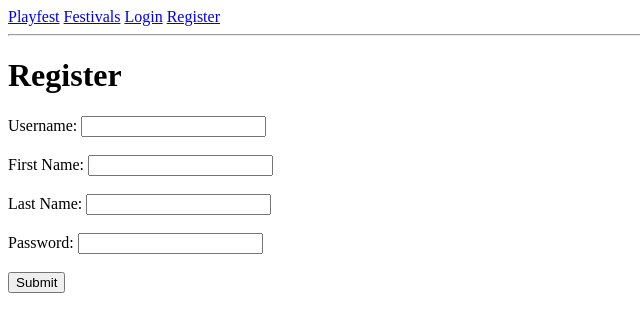
After one commit to catliaw/playlist_project, a Flask app: template templates/register_form.html in a window 1280 px wide. The commit adds this page. Shown: the top 332 px of the page, without its empty margins (0-640 px from the left). Run offline with Flask 2, Linux system fonts and the light colour scheme; the template is opened without the code that fills it, so the values that code supplies are empty; some libraries are stand-ins or nearby versions.

Commit message:
Created register, login, logout view functions and template pages.

```diff
--- a/server.py
+++ b/server.py
@@ -7,6 +7,7 @@ from model import (Festival, FestivalArtist, Stage, Artist, Song, PlaylistSong,
     Playlist, User, connect_to_db, db)
 import datetime
 import spotipy
+import random
 
 app = Flask(__name__)
 # Required to use Flask sessions and the debug toolbar
@@ -68,6 +69,10 @@ def playlist_review():
         print "today", today
 
         if recently_updated is None:
+            #### (john) should move this into a separate function so you don't repeat this below
+            #### design concern: might be beyond the scope of this project, but i would consider it
+            #### good design to separate components that update the database vs ones that retrieve
+            #### information. i.e. have a separate task or process that updates the database
 
             new_top10_json = spotify.artist_top_tracks(spotify_artist_uri)
             new_top10_tracks = new_top10_json['tracks']
@@ -112,6 +117,10 @@ def playlist_review():
         top_songs = Song.query.filter_by(artist_id=artist_db_id).all()
         print "\n\n", artist_info.artist_name, top_songs
 
+        #### (john) a cleaner way to do this might be to do
+        #### random.shuffle(top_songs)
+        #### random_songs = top_songs[0:3]
+
         if len(top_songs) >= 3:
             random_songs = random.sample(top_songs, 3)
             print "\n\nrandom_songs:", random_songs
@@ -143,28 +152,80 @@ def generate_playlist():
 def login_form():
     """Show form for login."""
 
-    pass
+    return render_template("login_form.html")
 
 
 @app.route('/login', methods=['POST'])
 def login_process():
     """Process login form."""
 
-    pass
+    username = request.form.get('username')
+    password = request.form.get('password')
+
+    search_user = db.session.query(User)
+
+    if search_user.filter_by(user_email=username, user_password=password).scalar() is not None:
+
+        login_user_id = db.session.query(User.user_id).filter_by(user_email=username, password=password).scalar()
+
+        session['login_user_id'] = login_user_id
+
+        flash("Logged in.")
+
+        return redirect(url_for('user_info', user_id=login_user_id))
+
+    else:
+
+        flash("Your password doesn't match our database!")
+
+        return redirect('/')
 
 
 @app.route('/register', methods=['GET'])
 def register_form():
-    """Show form for registration."""
+    """Show form for user signup."""
 
-    pass
+    return render_template("register_form.html")
 
 
 @app.route('/register', methods=['POST'])
 def register_process():
-    """Process registration form."""
+    """Processes register_form."""
 
-    pass
+    username = request.form.get('username')
+    first_name = request.form.get('first_name')
+    last_name = request.form.get('last_name')
+    password = request.form.get('password')
+
+    search_user = db.session.query(User)
+
+    if search_user.filter_by(user_email=username).scalar() is None:
+
+        new_user = User(user_email=username, user_fname=first_name, user_lname=last_name, user_password=password)
+
+        db.session.add(new_user)
+
+        db.session.commit()
+
+        login_user_id = db.session.query(User.user_id).filter_by(user_email=username, user_password=password).scalar()
+
+        session['login_user_id'] = login_user_id
+
+        flash("Thank you for signing up! You are logged in.")
+
+    # return redirect(url_for('user_info', user_id=login_user_id))
+    return redirect("/")
+
+
+@app.route('/logout')
+def logout_process():
+    """Processes logging out."""
+
+    del session['login_user_id']
+
+    flash("You have logged out!")
+
+    return redirect('/')
 
 
 @app.route('/account')
@@ -172,7 +233,6 @@ def account_info():
     """Display account information for user."""
 
     pass
-
 
 
 if __name__ == "__main__":
--- a/static/styles.css
+++ b/static/styles.css
@@ -1,7 +1,17 @@
-.lineup {
-    width: 50%;
+section {
+    width: 100%;
+    margin: 0;
+    background-color: yellow;
 }
 
-.playlist_preview {
+.lineup-left {
     width: 50%;
+    float: left;
+    background-color: green;
 }
+
+.playlist-right{
+    width: 50%;
+    text-align:left;
+    background-color: red;
+}
--- a/templates/base.html
+++ b/templates/base.html
@@ -8,14 +8,23 @@
 
   <title>{% block title %}{% endblock %}</title>
 
-  <link rel="stylesheet" type="text/css"
-    href="{{ url_for('static', filename='styles.css') }}"></head>
+  <link rel="stylesheet" type="text/css" href="{{ url_for('static', filename='styles.css') }}">
+</head>
 <body>
   <a href="/">Playfest</a>
   <a href="/festivals">Festivals</a>
-  <a href="/login">Login</a>
+  {% if "login_user_id" in session %}
+    <a href="/logout">Logout</a>
+  {% else %}
+    <a href="/login">Login</a>
+    <a href="/register">Register</a>
+  {% endif %}
 
   <hr>
+
+  {% for flash in get_flashed_messages() %}
+    {{ flash }}
+  {% endfor %}
 
   {% block content %}BODY CONTENT HERE{% endblock %}
 
--- /dev/null
+++ b/templates/register_form.html
@@ -0,0 +1,17 @@
+{% extends 'base.html' %}
+
+{% block title %}Register for Playfest{% endblock %}
+
+{% block content %}
+
+<h1>Register</h1>
+
+<form action='/register' method='POST'>
+  <label>Username: <input type='email' name='username'></label><br><br>
+  <label>First Name: <input type="text" name="first_name"></label><br><br>
+  <label>Last Name: <input type="text" name="last_name"></label><br><br>
+  <label>Password: <input type='password' name='password'></label><br><br>
+  <input type='submit' value='Submit'>
+</form>
+
+{% endblock %}
```
Also changed, not shown: templates/festival_specific.html (+7 -6 lines), templates/login_form.html (added, +15 -0 lines), templates/user_info.html (added, +8 -0 lines).
